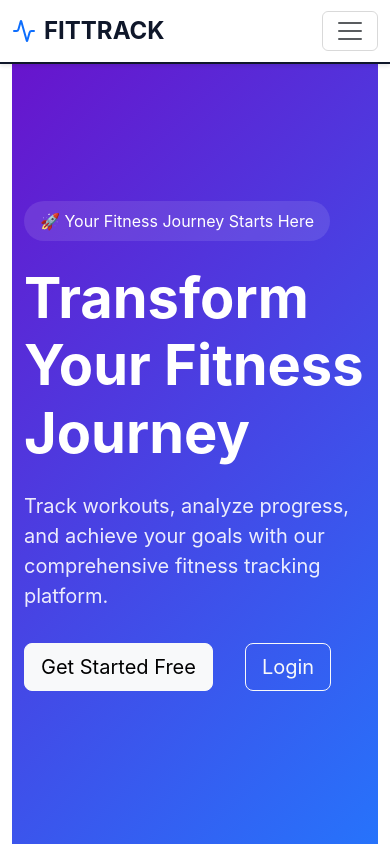
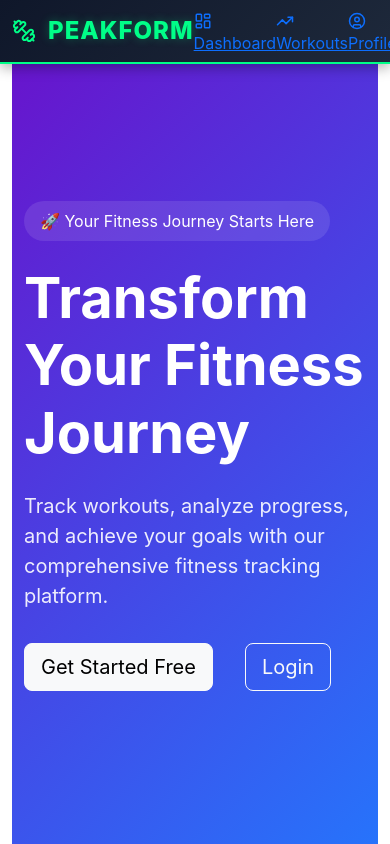
Before and after one commit to OscarBackman92/pp5-fitness-tracker, a React (Create React App) app: page / in a window 390 px wide. Shown: the top 844 px of the page. Built offline with nearby package versions, Linux system fonts and the light colour scheme; no server answers.

Commit message:
feat: Update navbar styling and component structure

```diff
--- a/src/components/layout/Navbar/Navbar.js
+++ b/src/components/layout/Navbar/Navbar.js
@@ -1,89 +1,71 @@
 import React from 'react';
-import { Navbar, Nav, Container, Dropdown } from 'react-bootstrap';
+import { Navbar, Container, Nav, Dropdown } from 'react-bootstrap';
 import { Link, useLocation } from 'react-router-dom';
-import { useAuth } from '../../../context/AuthContext';
-import { Activity, LayoutDashboard, Dumbbell } from 'lucide-react';
+import { Dumbbell, LayoutDashboard, UserCircle, Settings, TrendingUp } from 'lucide-react';
 import styles from './Navbar.module.css';
 
 const NavigationBar = () => {
-    const { user, isAuthenticated, logout } = useAuth();
   const location = useLocation();
 
-    const isActive = (path) => location.pathname === path;
+  return (
+    <Navbar className={styles.navbar} fixed="top">
+      <Container>
+        <Link to="/" className={styles.brand}>
+          <Dumbbell size={24} />
+          <span>PEAKFORM</span>
+        </Link>
 
-    const handleLogout = () => {
-        logout();
-    };
+        <Nav className={styles.mainNav}>
+          <Link
+            to="/dashboard"
+            className={`${styles.navLink} ${location.pathname === '/dashboard' ? styles.active : ''}`}
+          >
+            <LayoutDashboard size={18} />
+            <span>Dashboard</span>
+          </Link>
 
-    return (
-        <Navbar className={styles.navbar} bg="white" expand="lg" fixed="top">
-            <Container>
-                {/* Brand */}
-                <Navbar.Brand as={Link} to="/" className={styles.brand}>
-                    <Activity className="text-primary" size={24} />
-                    <span className="ms-2 fw-bold">FitTrack</span>
-                </Navbar.Brand>
+          <Link
+            to="/workouts"
+            className={`${styles.navLink} ${location.pathname.includes('/workouts') ? styles.active : ''}`}
+          >
+            <TrendingUp size={18} />
+            <span>Workouts</span>
+          </Link>
 
-                <Navbar.Toggle aria-controls="navbar-nav" />
+          <Link
+            to="/profile"
+            className={`${styles.navLink} ${location.pathname === '/profile' ? styles.active : ''}`}
+          >
+            <UserCircle size={18} />
+            <span>Profile</span>
+          </Link>
 
-                <Navbar.Collapse id="navbar-nav">
-                    <Nav className="ms-auto align-items-center gap-3">
-                        {isAuthenticated ? (
-                            <>
-                                <Nav.Link
-                                    as={Link}
-                                    to="/home"
-                                    className={`${styles.navLink} ${isActive('/') ? styles.active : ''}`}
+          <Link
+            to="/settings"
+            className={`${styles.navLink} ${location.pathname === '/settings' ? styles.active : ''}`}
           >
-                                    Home
-                                </Nav.Link>
-
-                                <Nav.Link
-                                    as={Link}
-                                    to="/dashboard"
-                                    className={`${styles.navLink} ${isActive('/dashboard') ? styles.active : ''}`}
-                                >
-                                    <LayoutDashboard size={18} className="me-2" />
-                                    Dashboard
-                                </Nav.Link>
-
-                                <Nav.Link
-                                    as={Link}
-                                    to="/workouts"
-                                    className={`${styles.navLink} ${isActive('/workouts') ? styles.active : ''}`}
-                                >
-                                    <Dumbbell size={18} className="me-2" />
-                                    Workouts
-                                </Nav.Link>
+            <Settings size={18} />
+            <span>Settings</span>
+          </Link>
+        </Nav>
 
         <Dropdown align="end">
-                                    <Dropdown.Toggle className={styles.profileDropdown} id="profile-dropdown">
+          <Dropdown.Toggle className={styles.profileToggle}>
             <img
-                                            src={user?.profile_picture || '/default-avatar.png'}
-                                            alt={user?.username}
-                                            className={styles.profilePicture}
+              src="/api/placeholder/36/36"
+              alt="Profile"
+              className={styles.profilePic}
             />
-                                        <span className="ms-2">{user?.username}</span>
+            <span>John Doe</span>
           </Dropdown.Toggle>
 
           <Dropdown.Menu>
             <Dropdown.Item as={Link} to="/profile">Profile</Dropdown.Item>
             <Dropdown.Item as={Link} to="/settings">Settings</Dropdown.Item>
             <Dropdown.Divider />
-                                        <Dropdown.Item onClick={handleLogout} className="text-danger">
-                                            Logout
-                                        </Dropdown.Item>
+            <Dropdown.Item>Logout</Dropdown.Item>
           </Dropdown.Menu>
         </Dropdown>
-                            </>
-                        ) : (
-                            <>
-                                <Nav.Link as={Link} to="/login" className={styles.navLink}>Login</Nav.Link>
-                                <Nav.Link as={Link} to="/register" className={styles.navLink}>Sign Up</Nav.Link>
-                            </>
-                        )}
-                    </Nav>
-                </Navbar.Collapse>
       </Container>
     </Navbar>
   );
--- a/src/components/layout/Navbar/Navbar.module.css
+++ b/src/components/layout/Navbar/Navbar.module.css
@@ -1,70 +1,116 @@
 .navbar {
-    box-shadow: 0 2px 4px rgba(0, 0, 0, 0.1);
   height: 64px;
-    background-color: #f7f9fc;
-    border-bottom: 2px solid #0f172a;
+  background: linear-gradient(135deg, #0f172a 0%, #1e293b 100%);
+  box-shadow: 0 4px 12px rgba(0, 0, 0, 0.3);
+  z-index: 1000;
+  border-bottom: 2px solid #00ff88;
 }
 
 .brand {
   display: flex;
   align-items: center;
+  gap: 0.75rem;
   font-size: 1.5rem;
-    color: #0f172a;
-    font-weight: bold;
-    text-transform: uppercase;
+  font-weight: 800;
+  color: #00ff88;
+  text-decoration: none;
+  letter-spacing: 1px;
+  text-shadow: 0 0 10px rgba(0, 255, 136, 0.3);
 }
 
-.navLink {
+.brand:hover {
+  color: #00ff88;
+  transform: scale(1.05);
+  text-shadow: 0 0 15px rgba(0, 255, 136, 0.5);
+}
+
+.main-nav {
+  display: flex;
+  gap: 1.25rem;
+  margin: 0 auto;
+}
+
+.nav-link {
   display: flex;
   align-items: center;
-    padding: 0.5rem 1.2rem;
-    border-radius: 10px;
-    transition: background-color 0.2s ease, color 0.2s ease;
-    color: #3b82f6 !important; /* Vibrant blue */
+  gap: 0.5rem;
+  padding: 0.625rem 1.25rem;
+  color: #ffffff !important;
   font-weight: 500;
-    letter-spacing: 0.5px;
+  border-radius: 8px;
+  transition: all 0.2s ease;
+  border: 1px solid transparent;
 }
 
-.navLink:hover {
-    background-color: #dbeafe; /* Soft blue for hover */
-    color: #1e3a8a !important;
-    transform: translateY(-2px);
+.nav-link:hover {
+  background: rgba(0, 255, 136, 0.1);
+  transform: translateY(-1px);
+  border-color: rgba(0, 255, 136, 0.2);
 }
 
-.navLink.active {
-    background-color: #0f172a; /* Dark active state */
-    color: #f8fafc !important; /* Light text */
+.nav-link.active {
+  background: #00ff88;
+  color: #0f172a !important;
   font-weight: 600;
-    box-shadow: 0 4px 8px rgba(0, 0, 0, 0.1);
-    transform: scale(1.05);
+  box-shadow: 0 0 15px rgba(0, 255, 136, 0.3);
 }
 
-.profileDropdown {
+.profile-toggle {
   display: flex;
   align-items: center;
-    background: none;
-    border: none;
+  gap: 0.75rem;
   padding: 0.5rem 1rem;
+  background: rgba(255, 255, 255, 0.05);
+  border: 1px solid rgba(0, 255, 136, 0.2);
   border-radius: 8px;
-    color: #3b82f6; /* Match navLink color */
-    font-weight: 500;
+  color: #ffffff;
+  transition: all 0.2s ease;
 }
 
-.profileDropdown:hover,
-.profileDropdown:focus,
-.profileDropdown:active {
-    background-color: #e0e7ff !important; /* Soft background for profile hover */
-    color: #1e3a8a !important;
-    box-shadow: 0 2px 6px rgba(0, 0, 0, 0.15);
+.profile-toggle:hover,
+.profile-toggle:focus {
+  background: rgba(0, 255, 136, 0.1);
+  border-color: #00ff88;
+  box-shadow: 0 0 15px rgba(0, 255, 136, 0.2);
 }
 
-.profilePicture {
+.profile-pic {
   width: 36px;
   height: 36px;
   border-radius: 50%;
-    object-fit: cover;
-    border: 2px solid #3b82f6; /* Blue border for a sporty look */
+  border: 2px solid #00ff88;
+  box-shadow: 0 0 10px rgba(0, 255, 136, 0.3);
 }
-.navbar {
-    z-index: 1000; /* Ensures navbar is above other elements */
+
+.navbar .dropdown-menu {
+  background: #1e293b;
+  border: 1px solid rgba(0, 255, 136, 0.2);
+  border-radius: 8px;
+  margin-top: 0.5rem;
+  box-shadow: 0 4px 12px rgba(0, 0, 0, 0.3);
 }
+
+.navbar .dropdown-item {
+  color: #ffffff;
+  padding: 0.75rem 1.25rem;
+  transition: all 0.2s ease;
+}
+
+.navbar .dropdown-item:hover {
+  background: rgba(0, 255, 136, 0.1);
+  color: #00ff88;
+}
+
+.navbar .dropdown-divider {
+  border-color: rgba(0, 255, 136, 0.2);
+}
+
+@media (max-width: 768px) {
+  .main-nav {
+    display: none;
+  }
+
+  .profile-toggle span {
+    display: none;
+  }
+}
```
Lines whose indentation alone changed are shown as unchanged.
